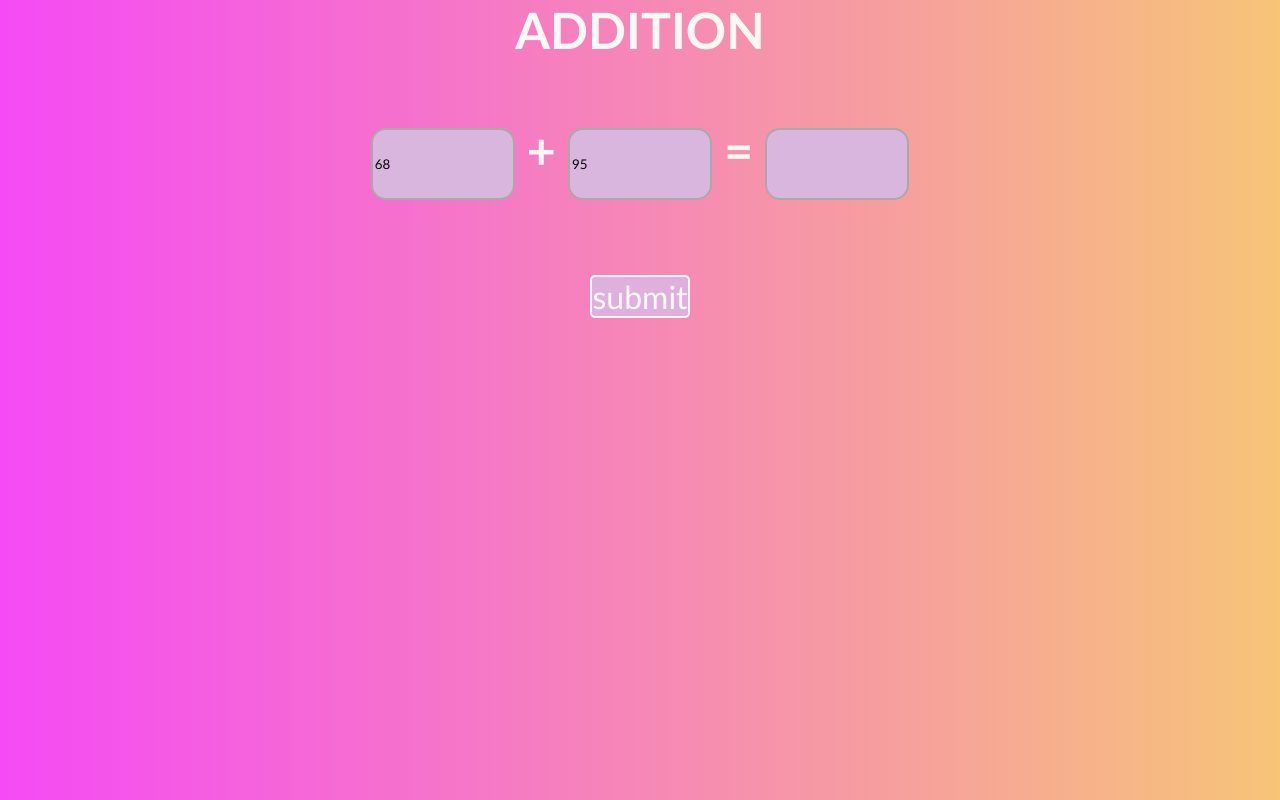
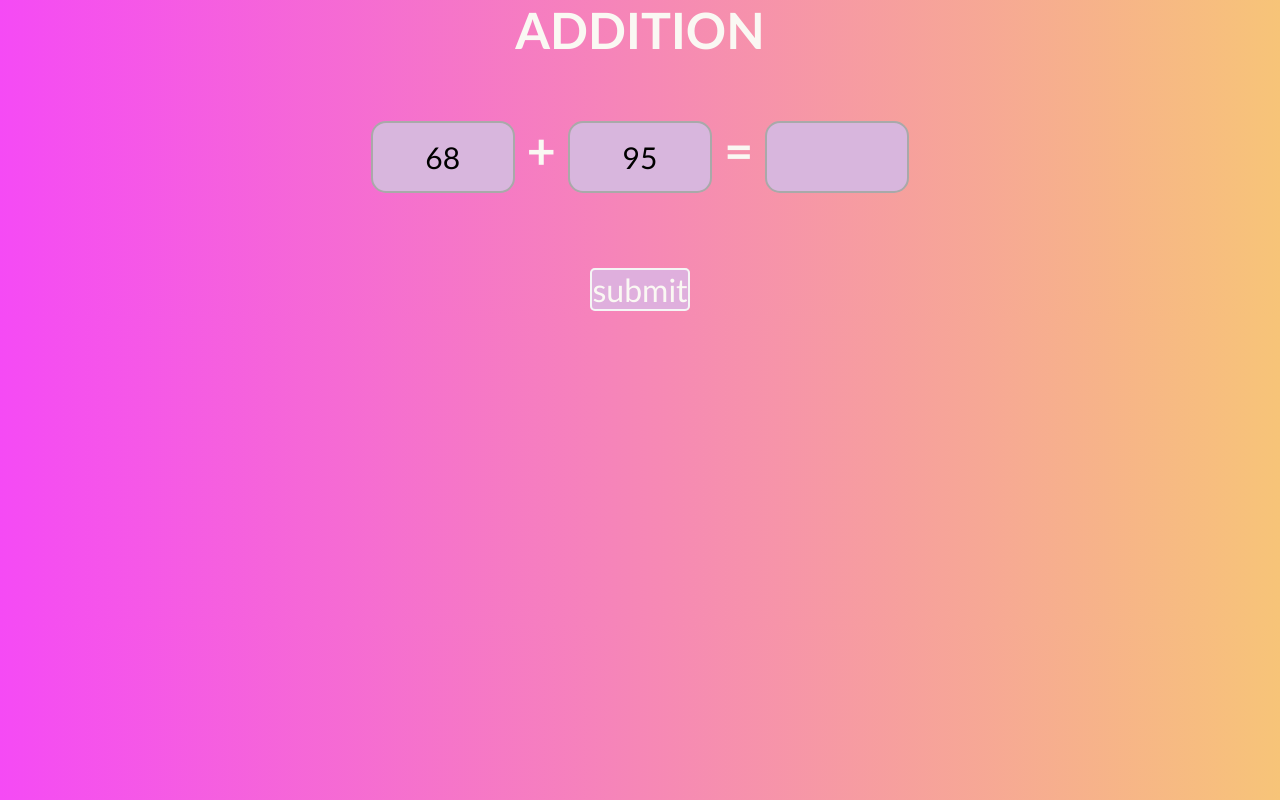
Before and after one commit to Bhagyashreesarwate/MyProject, a plain HTML site: page index1.html in a window 1280 px wide. Drawn offline with Linux system fonts and the light colour scheme.

Commit message:
changed size and alignment of the numbers

```diff
--- a/index.css
+++ b/index.css
@@ -22,8 +22,8 @@ body {
 
 .calculator-grid {
     display: inline-block;
-    justify-content: center;
-    align-content: center;
+    font-size: 30px;
+    text-align: center;
     min-height: 9vh;
     grid-template-columns: repeat(4, 100px);
     grid-template-rows: minmax(120px, auto) repeat(5, 100px);
```
